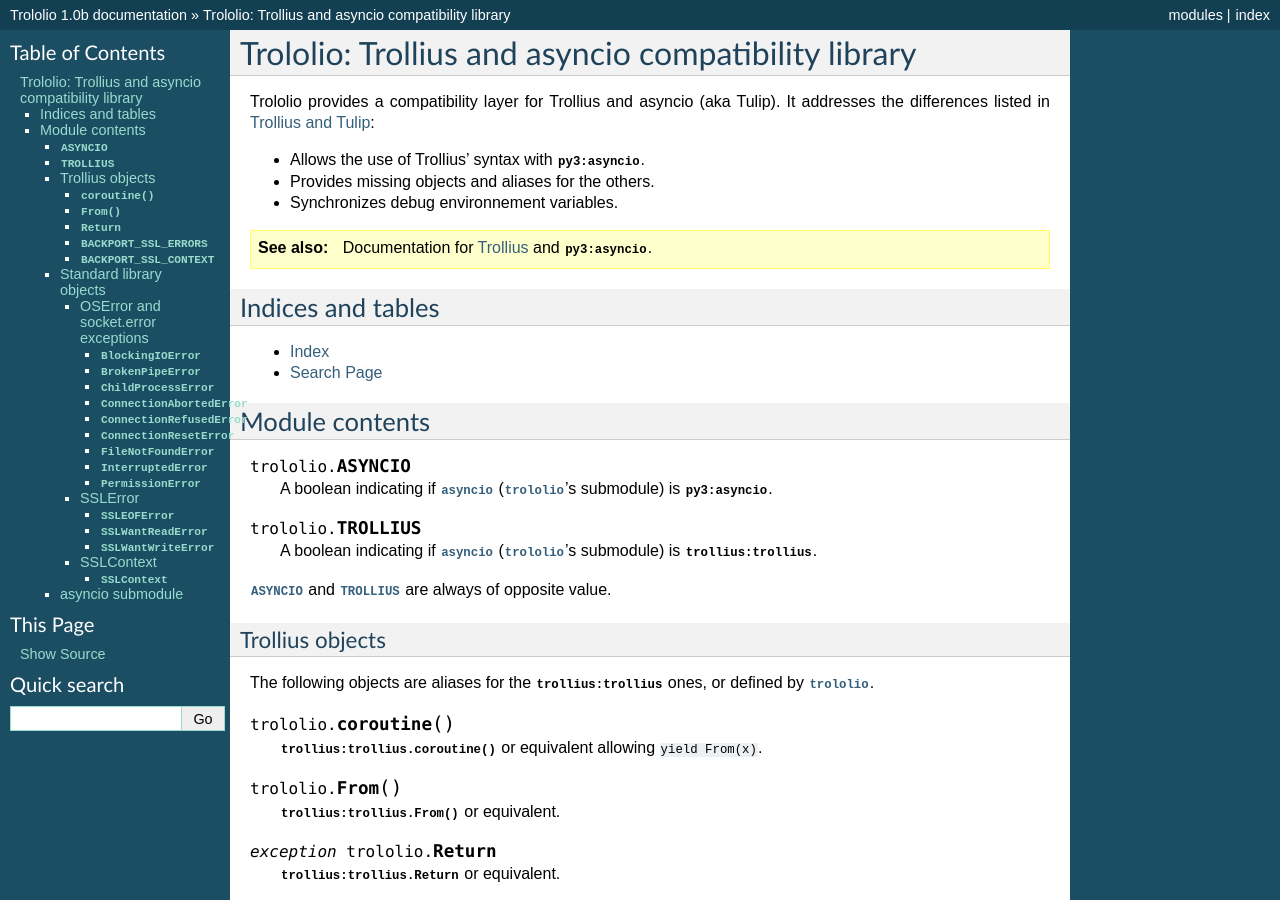
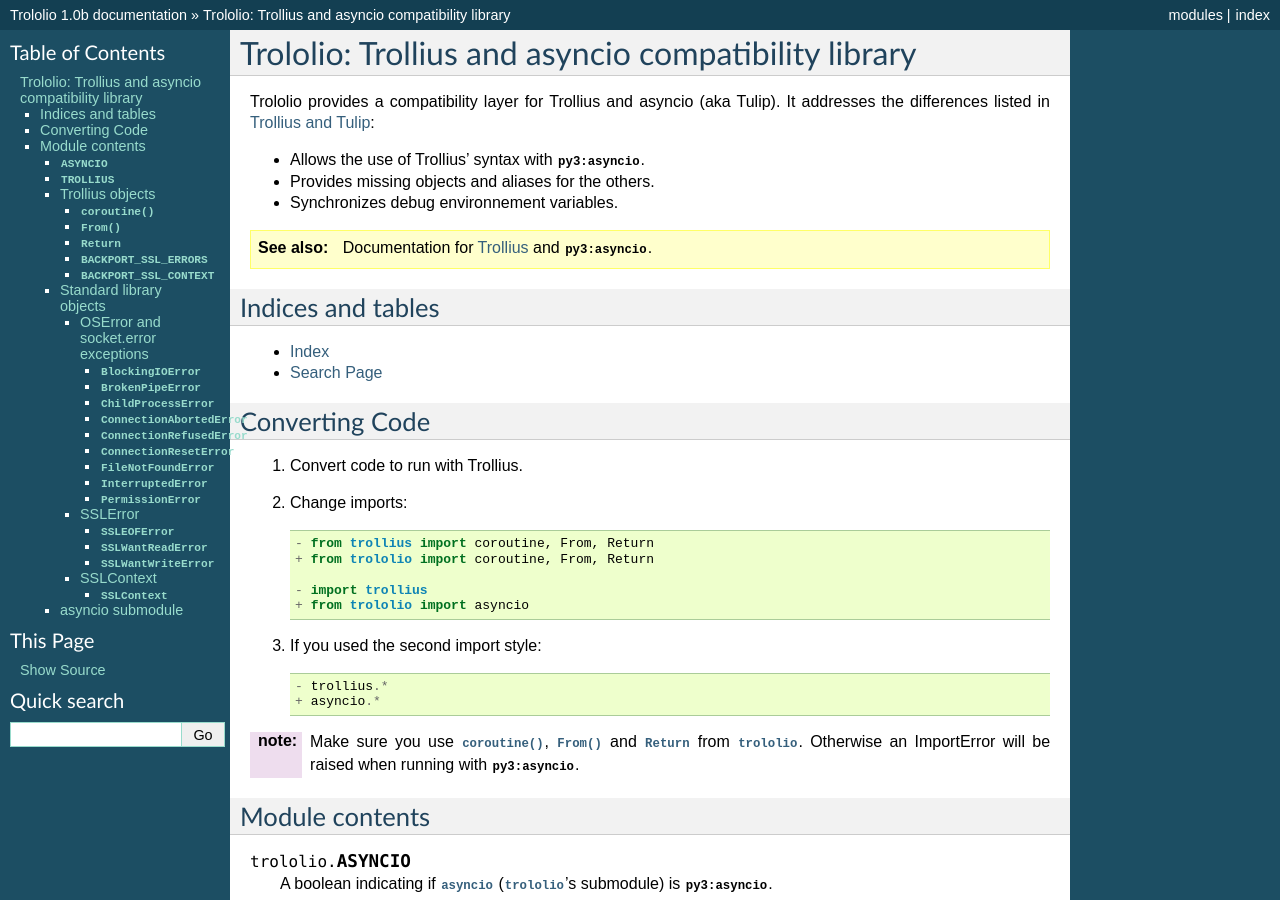
Before and after one commit to ThinkChaos/Trololio, a Sphinx documentation site: the page built from docs/index.rst, in a window 1280 px wide and 900 px high. Built offline with Sphinx 7.4.7, drawn with Linux system fonts in a browser that asks for light colours.

Commit message:
Add converting code to docs

```diff
--- a/docs/index.rst
+++ b/docs/index.rst
@@ -26,6 +26,31 @@
 
 * :ref:`genindex`
 * :ref:`search`
+
+
+
+***************
+Converting Code
+***************
+
+1. Convert code to run with Trollius.
+2. Change imports::
+
+    - from trollius import coroutine, From, Return
+    + from trololio import coroutine, From, Return
+
+    - import trollius
+    + from trololio import asyncio
+
+3. If you used the second import style::
+
+    - trollius.*
+    + asyncio.*
+
+
+:note: Make sure you use :func:`coroutine`, :func:`From` and :exc:`Return` from
+       :mod:`trololio`. Otherwise an ImportError will be raised when running
+       with :mod:`py3:asyncio`.
 
 
 
```
